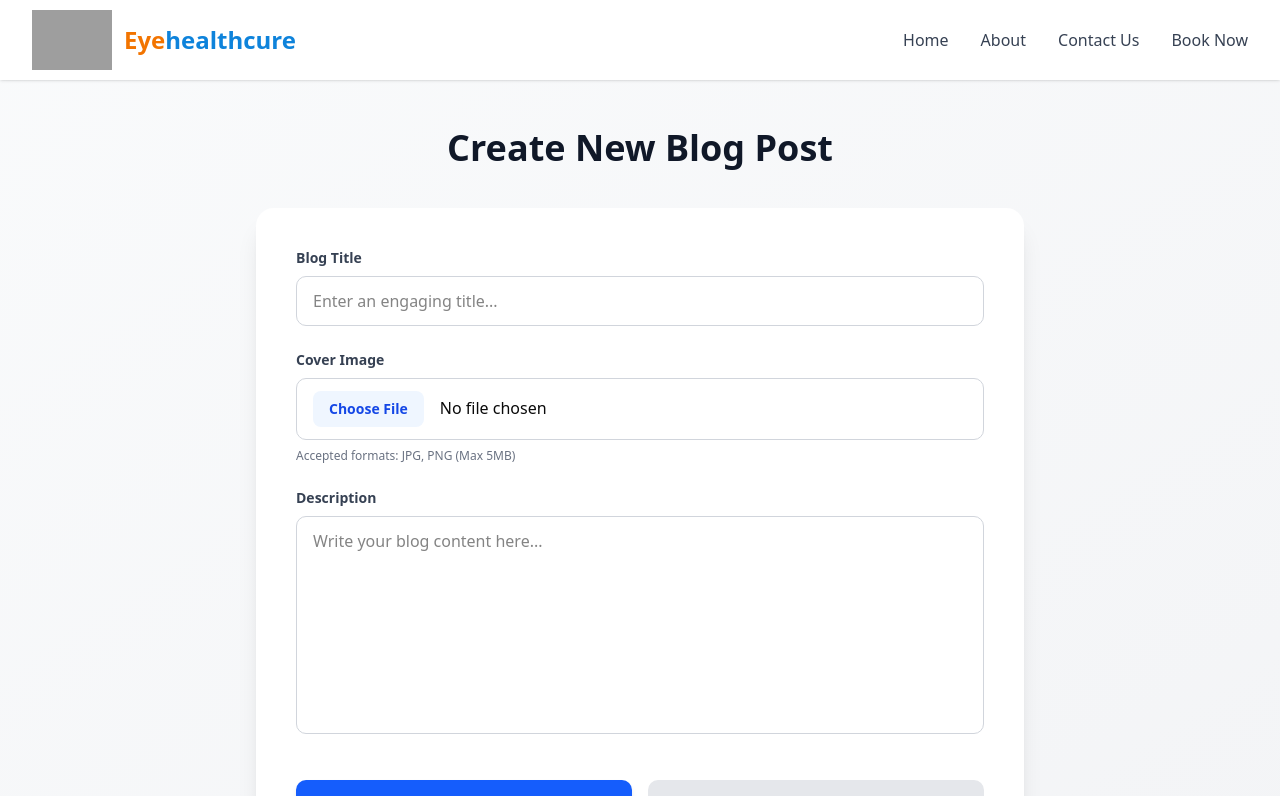
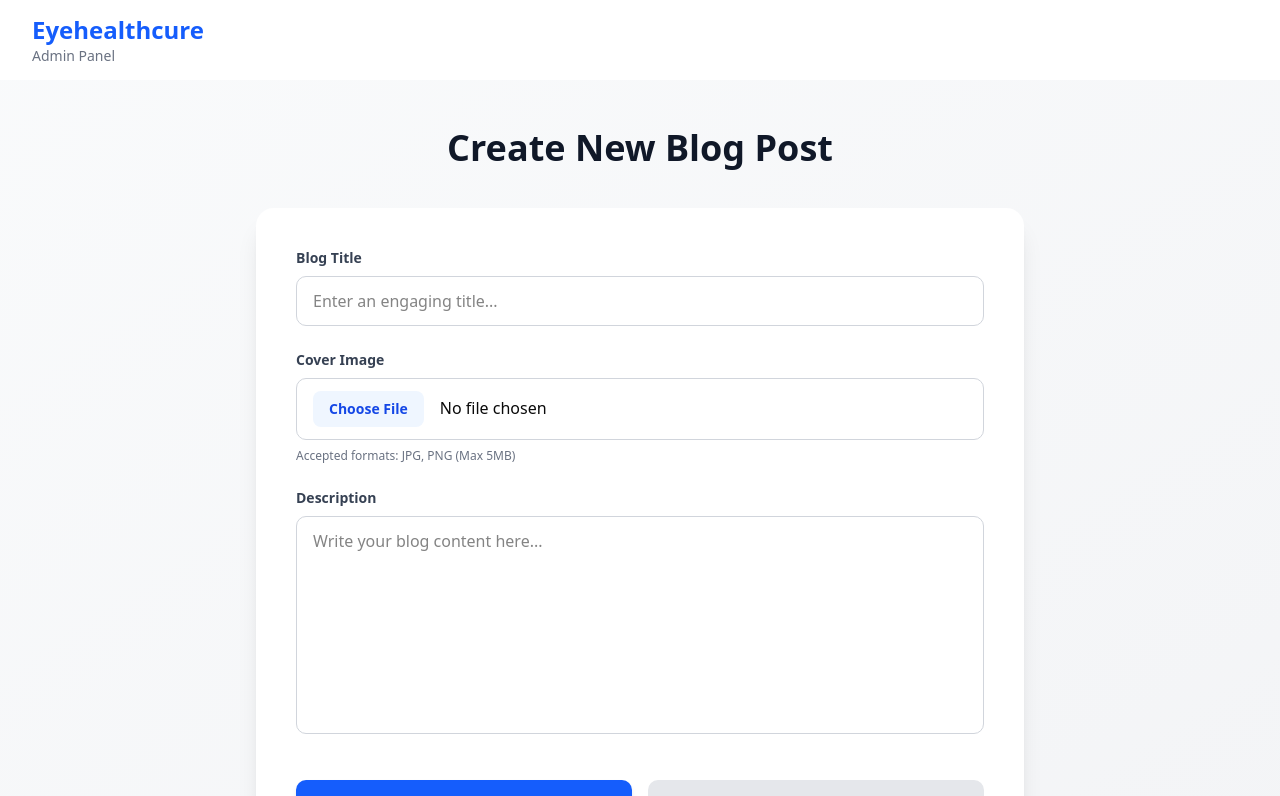
Before and after one commit to Abdulhamid109/Eyevasc-Solutions, a Next.js app: page /admin/addblog in a window 1280 px wide. Shown: the top 796 px of the page. Built offline with nearby package versions, Linux system fonts and the light colour scheme; grey boxes are pictures that could not be loaded.

Commit message:
added ux for blog screen

```diff
--- a/app/admin/addblog/page.tsx
+++ b/app/admin/addblog/page.tsx
@@ -1,11 +1,52 @@
+"use client"
 import Footer from '@/components/Footer'
 import Navbar from '@/components/Navbar'
-import React from 'react'
+import { AxiosError } from 'axios'
+import React, { useState } from 'react'
+import toast from 'react-hot-toast'
 
 const AddBlog = () => {
+  const [title,setTitle] = useState<string>("");
+  const [image,setImage] = useState<File|null>(null);
+  const [description,setDescription] = useState<string>("");
+
+  const onhandleImage = (event:React.ChangeEvent<HTMLInputElement>)=>{
+    if(event.target.files && event.target.files[0]){
+      setImage(event.target.files[0])
+    }
+  }
+
+  const addBlogData =async()=>{
+    try {
+      console.log("Title"+title);
+      console.log("Image-Blob"+image);
+      console.log("Description"+description);
+      const formdata = new FormData();
+      formdata.append("title",title);
+      formdata.append("image",image!);
+      formdata.append("description",description);
+
+    } catch (error) {
+      console.log("Failed to perform the functionality =>"+JSON.stringify(error));
+      if(error instanceof AxiosError){
+        console.log("axios error => "+error.response?.data.error)
+        toast.error(error.response?.data.error);
+      }
+    }
+  }
   return (
     <div className="min-h-screen flex flex-col">
-      <Navbar />
+      <div className='bg-white shadow-md'>
+        <div className='max-w-7xl mx-auto px-4 sm:px-6 lg:px-8'>
+          <div className='flex justify-between items-center h-16 md:h-20'>
+            <div>
+              <h1 className='text-xl md:text-2xl font-bold text-blue-600'>Eyehealthcure</h1>
+              <p className='text-xs md:text-sm text-gray-500'>Admin Panel</p>
+            </div>
+
+          </div>
+        </div>
+      </div>
 
       <main className="flex-1 bg-gradient-to-br from-gray-50 to-gray-100 py-12 px-4 sm:px-6 lg:px-8">
         <div className="max-w-3xl mx-auto">
@@ -14,13 +55,14 @@ const AddBlog = () => {
           </div>
 
           <div className="bg-white rounded-2xl shadow-xl p-8 md:p-10">
-            <form className="space-y-6">
+            <form onSubmit={addBlogData} className="space-y-6">
               <div>
                 <label htmlFor="title" className="block text-sm font-semibold text-gray-700 mb-2">
                   Blog Title
                 </label>
                 <input
                   id="title"
+                  onChange={(e)=>setTitle(e.target.value)}
                   type="text"
                   placeholder="Enter an engaging title..."
                   className="w-full px-4 py-3 border border-gray-300 rounded-lg focus:ring-2 focus:ring-blue-500 focus:border-transparent transition duration-200 outline-none"
@@ -34,6 +76,7 @@ const AddBlog = () => {
                 <div className="relative">
                   <input
                     id="image"
+                    onChange={onhandleImage}
                     type="file"
                     accept="image/jpg,image/jpeg,image/png"
                     className="w-full px-4 py-3 border border-gray-300 rounded-lg file:mr-4 file:py-2 file:px-4 file:rounded-md file:border-0 file:text-sm file:font-semibold file:bg-blue-50 file:text-blue-700 hover:file:bg-blue-100 cursor-pointer transition duration-200"
@@ -49,6 +92,7 @@ const AddBlog = () => {
                 <textarea
                   id="description"
                   rows={8}
+                  onChange={(e)=>setDescription(e.target.value)}
                   placeholder="Write your blog content here..."
                   maxLength={5000}
                   className="w-full px-4 py-3 border border-gray-300 rounded-lg focus:ring-2 focus:ring-blue-500 focus:border-transparent transition duration-200 outline-none resize-none"
```
